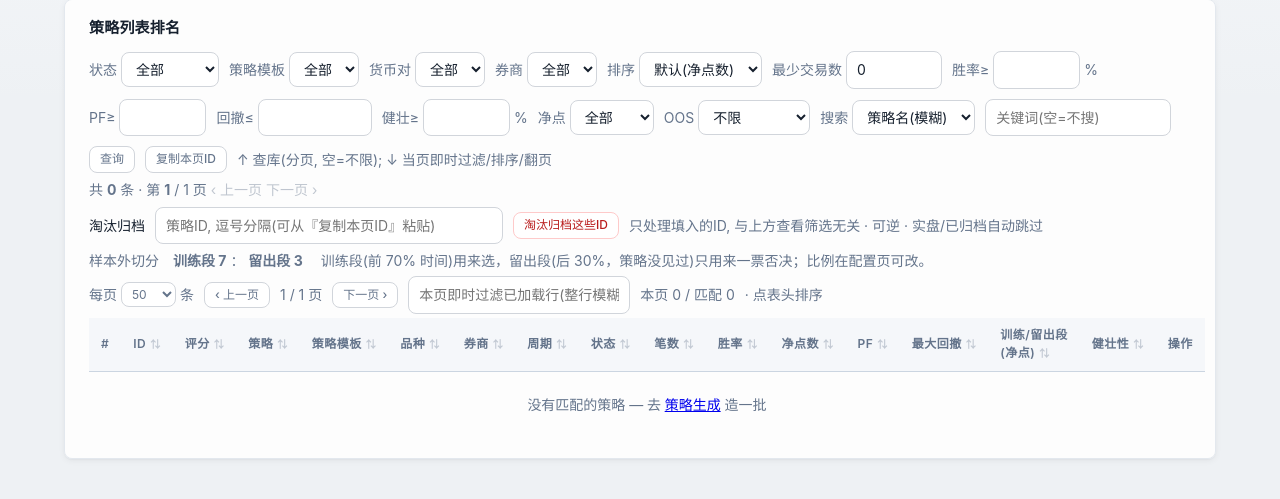
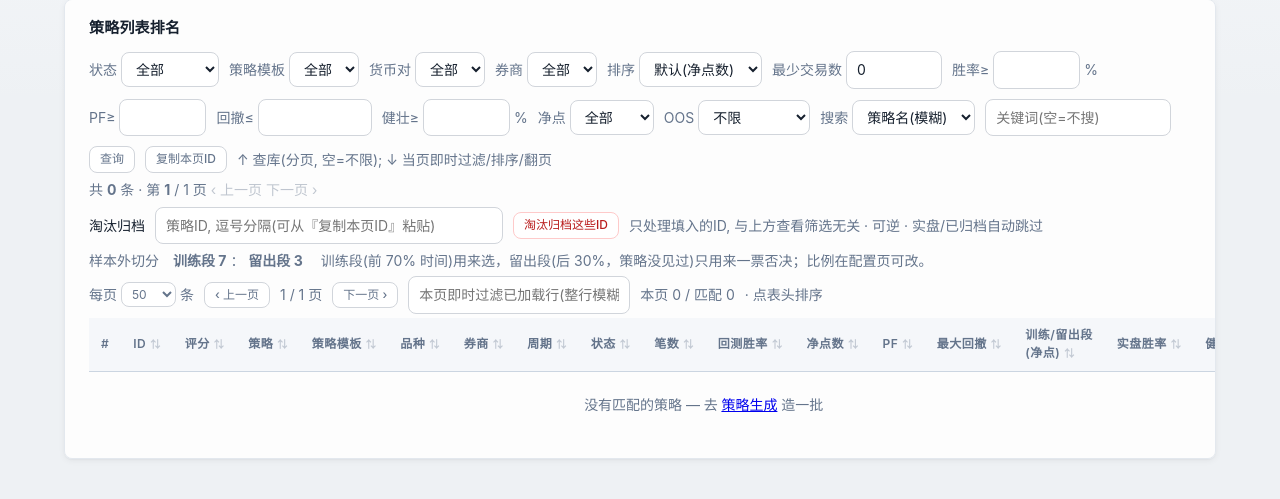
Before and after one commit to cloudformer/mt5_factory, a Flask app: page /strategies/ in a window 1280 px wide. Shown: the part 216-715 px from the top of the page. Run offline with Flask 3, Linux system fonts and the light colour scheme; parts of the project's set-up code (start-up, migrations or seed data) failed here and were passed over.

Commit message:
排名页: 胜率明确为回测胜率 + 新增实盘胜率列(strategy_stats demo+live) + 健壮性明细三源并列(实盘→主品种→跨品种)+ 胜负归因链接

```diff
--- a/containers/web/templates/strategies.html
+++ b/containers/web/templates/strategies.html
@@ -93,9 +93,10 @@
         <th title="策略在数据库的固定唯一 ID, 用于批量回测的『策略ID』框点名">ID</th>
         <th title="排名模板的综合分(0~100, 四维百分位加权); 默认排序下无">评分</th>
         <th>策略</th><th title="生成用的策略模板(逻辑代码)">策略模板</th><th>品种</th><th>券商</th><th>周期</th><th>状态</th>
-        <th>笔数</th><th>胜率</th><th>净点数</th><th>PF</th><th>最大回撤</th>
+        <th>笔数</th><th title="回测的胜率(跨所有测过品种合计)">回测胜率</th><th>净点数</th><th>PF</th><th>最大回撤</th>
         <th title="样本外两段净点(笔数): 训练段=前段用来选; 留出段=后段(策略没见过)一票否决。绿=盈利红=亏。留出崩=过拟合嫌疑。比例见表上说明">训练/留出段<br><span class="muted">(净点)</span></th>
-        <th title="同参数跨品种回测: 几个品种里几个盈利。点开还可看参数/magic/每品种明细">健壮性</th>
+        <th title="该策略实盘(demo+live合并)胜率与笔数 — 其余成绩列都是回测数据, 这列才是真金/模拟">实盘胜率</th>
+        <th title="点开: 实盘(demo/live) → 主品种回测 → 跨品种回测, 三源并列; 及参数/magic">健壮性</th>
         <th data-nosort>操作</th></tr>
     {% for r in results %}
     {# 收起行的笔数/胜率 = 跨所有测过品种合计(纯前端累加 breakdown); 净点/PF/回撤仍主品种 #}
@@ -127,6 +128,7 @@
       <td class="muted">—</td><td class="muted">—</td><td class="muted">—</td>
       <td class="muted">—</td><td class="muted">—</td><td class="muted">—</td>
       {% endif %}
+      <td>{% if r.actual and r.actual.win_rate is not none %}<b>{{ '%.1f%%' % (r.actual.win_rate * 100) }}</b> <span class="muted">({{ r.actual.trades }})</span>{% else %}<span class="muted">—</span>{% endif %}</td>
       <td class="cell-robust">
         <button class="status-btn" data-json-toggle="st-bd-{{ r.strategy_id }}"
                 title="点开看 参数/magic{% if r.breakdown %}/每品种明细{% endif %}">
@@ -140,15 +142,40 @@
       <td>{{ m.strategy_actions({'id': r.strategy_id, 'status': r.status}) }}</td>
     </tr>
     <tr id="st-bd-{{ r.strategy_id }}" class="detail-row" hidden>
-      <td colspan="17">
+      <td colspan="18">
         <p class="mono" style="margin:2px 0 8px">参数 {{ r.params }} · magic {{ r.magic_number or '未分配(进DEMO时分配)' }}</p>
-        {% if r.breakdown %}
+        {% if r.actual or r.breakdown %}
         <table class="subtable">
-          <tr><th>品种</th><th>券商</th><th>笔(胜/负)</th><th>胜率</th><th>净点数</th><th>PF</th><th>最大回撤</th></tr>
-          {% for b in r.breakdown %}
+          <tr><th>数据源</th><th>品种</th><th>券商</th><th>笔(胜/负)</th><th>胜率</th><th>净点/盈亏</th><th>PF</th><th>最大回撤</th></tr>
+          {% if r.actual %}{# 第一: 实盘(demo/live 合并) #}
+          <tr>
+            <td><span class="badge warn">实盘</span></td>
+            <td>demo/live 合并</td>
+            <td class="muted">—</td>
+            <td>{{ r.actual.trades }} ({{ r.actual.wins }}胜/{{ r.actual.trades - r.actual.wins }}负)</td>
+            <td>{{ ('%.1f%%' % (r.actual.win_rate * 100)) if r.actual.win_rate is not none else '—' }}</td>
+            <td class="{{ 'pos' if r.actual.profit >= 0 else 'neg' }}">{{ '%+.2f' % r.actual.profit }}<span class="muted"> 钱</span></td>
+            <td class="muted">—</td><td class="muted">—</td>
+          </tr>
+          {% endif %}
+          {% for b in r.breakdown if b.symbol == r.symbol %}{# 第二: 主品种回测 #}
           {% set bw = (b.metrics.trades * b.metrics.win_rate) | round | int if b.metrics.trades else 0 %}
           <tr>
-            <td>{{ b.symbol }}{% if b.symbol == r.symbol %} <span class="badge">主</span>{% endif %}</td>
+            <td>回测</td>
+            <td>{{ b.symbol }} <span class="badge">主</span></td>
+            <td class="muted">{{ b.broker or '—' }}</td>
+            <td>{{ b.metrics.trades }} ({{ bw }}胜/{{ b.metrics.trades - bw }}负)</td>
+            <td>{{ ('%.1f%%' % (b.metrics.win_rate * 100)) if b.metrics.trades else '—' }}</td>
+            <td class="{{ 'pos' if b.metrics.net_points > 0 else 'neg' }}">{{ b.metrics.net_points }}</td>
+            <td>{{ b.metrics.profit_factor or '—' }}</td>
+            <td class="muted">{{ b.metrics.max_dd_points or 0 }}</td>
+          </tr>
+          {% endfor %}
+          {% for b in r.breakdown if b.symbol != r.symbol %}{# 第三: 跨品种回测(交叉验证) #}
+          {% set bw = (b.metrics.trades * b.metrics.win_rate) | round | int if b.metrics.trades else 0 %}
+          <tr>
+            <td class="muted">回测·交叉</td>
+            <td>{{ b.symbol }}</td>
             <td class="muted">{{ b.broker or '—' }}</td>
             <td>{{ b.metrics.trades }} ({{ bw }}胜/{{ b.metrics.trades - bw }}负)</td>
             <td>{{ ('%.1f%%' % (b.metrics.win_rate * 100)) if b.metrics.trades else '—' }}</td>
@@ -158,11 +185,12 @@
           </tr>
           {% endfor %}
         </table>
-        {% else %}<span class="muted">还没有回测记录 — 去「策略回测」跑一次(按ID填 {{ r.strategy_id }} 即单测)</span>{% endif %}
+        {% else %}<span class="muted">还没有实盘/回测记录 — 去「策略回测」跑一次(按ID填 {{ r.strategy_id }} 即单测)</span>{% endif %}
+        <p class="muted" style="margin-top:6px"><a class="btn" href="{{ url_for('strategies.analysis', strategy_id=r.strategy_id) }}">→ 胜负归因(回测数据)</a></p>
       </td>
     </tr>
     {% else %}
-    {% call m.empty(17) %}没有匹配的策略 — 去 <a href="{{ url_for('strategies.generate_page') }}">策略生成</a> 造一批{% endcall %}
+    {% call m.empty(18) %}没有匹配的策略 — 去 <a href="{{ url_for('strategies.generate_page') }}">策略生成</a> 造一批{% endcall %}
     {% endfor %}
   </table>
 </section>
```
Also changed, not shown: containers/api/src/routes/backtests.py (+11 -0 lines).
